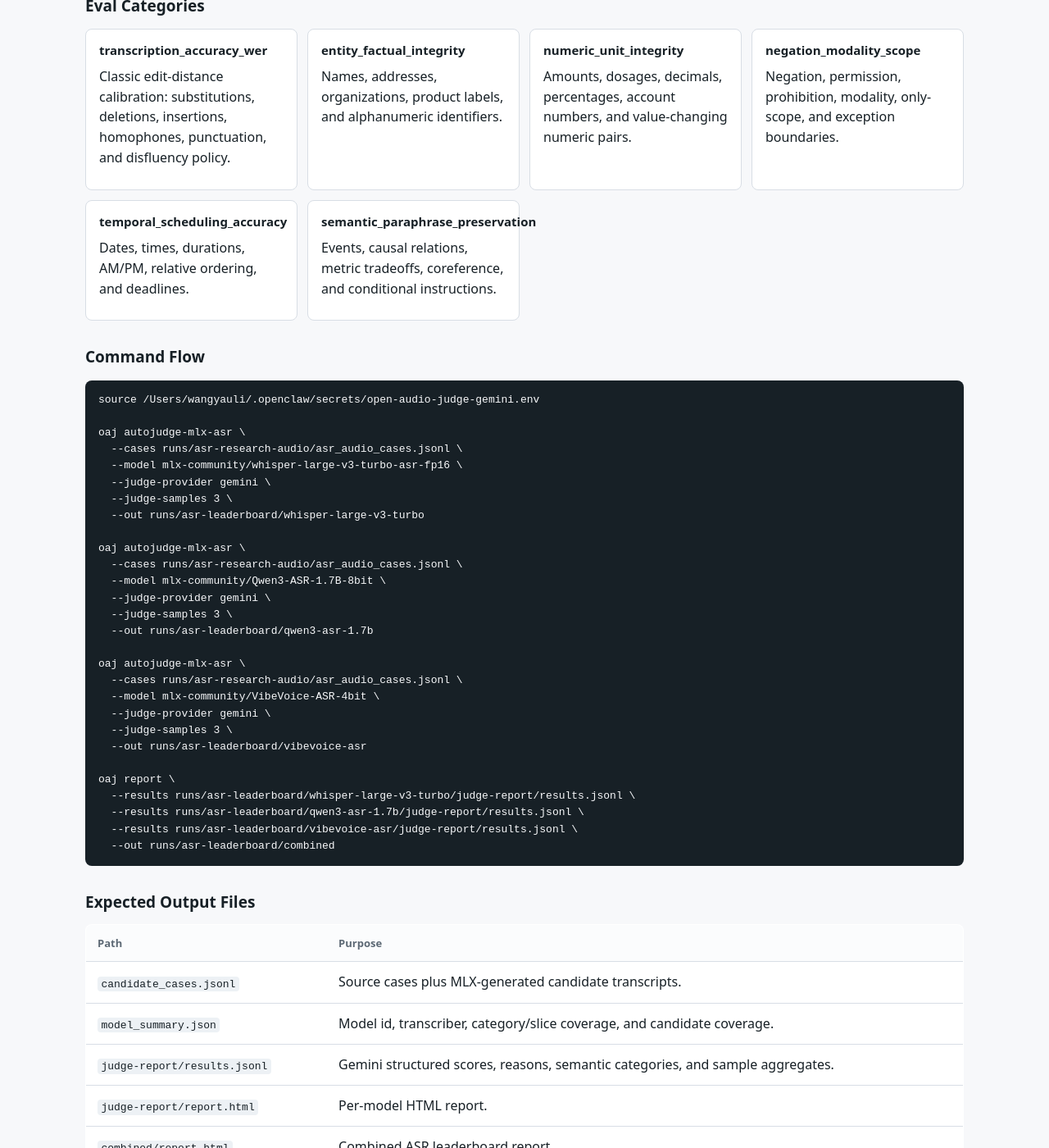
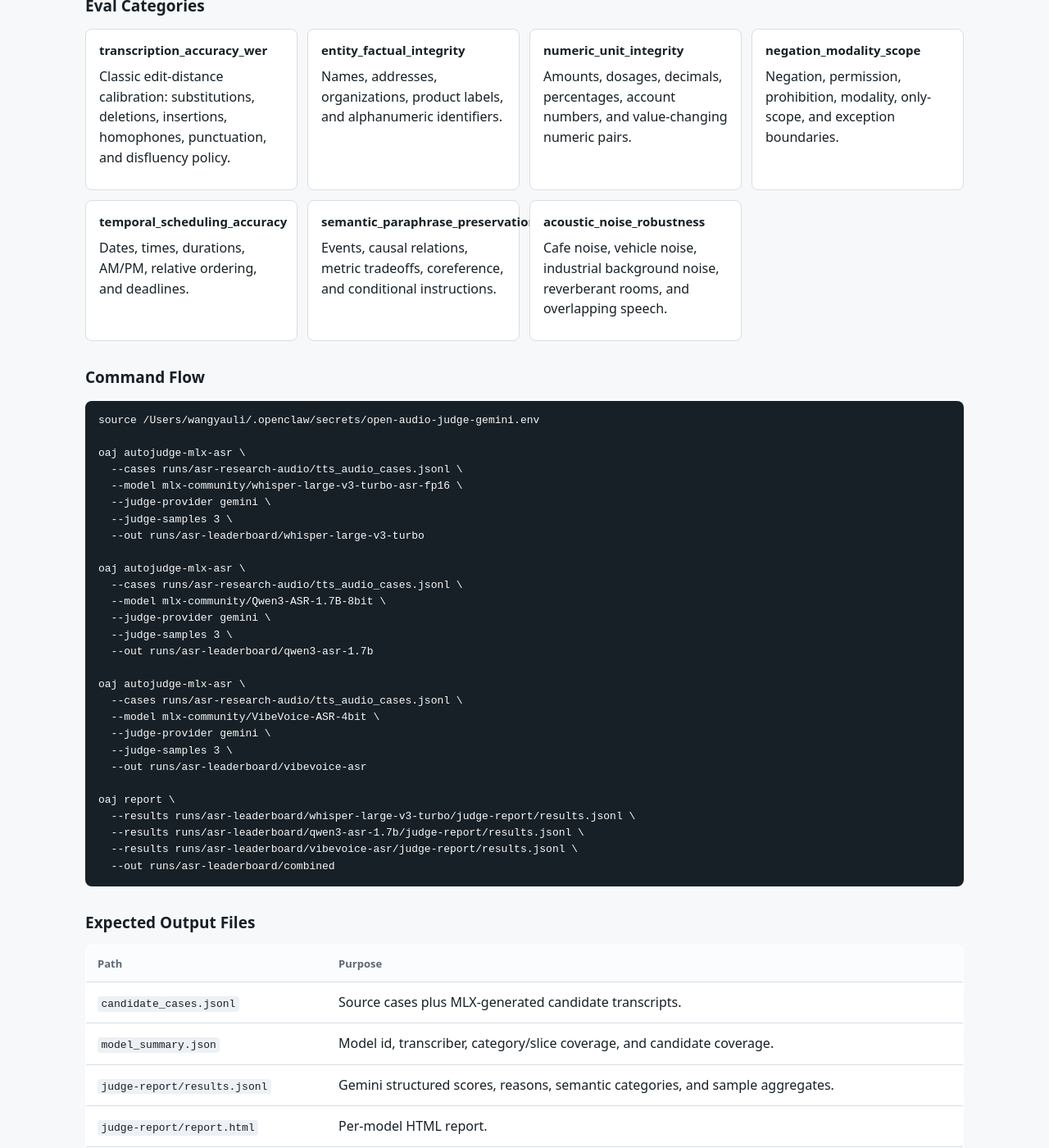
Before and after one commit to kennethli319/kennethli319.github.io, a Jekyll site: the page open-audio-judge/asr-leaderboard-demo.html, which Jekyll copies as it is, in a window 1280 px wide and 1400 px high, scrolled down 880 px. Shown: the whole window at 82% size. Built offline with Jekyll 4.4.1, drawn with Linux system fonts in a browser that asks for light colours.

Commit message:
Refresh Open Audio Judge ASR demo page

```diff
--- a/open-audio-judge/asr-leaderboard-demo.html
+++ b/open-audio-judge/asr-leaderboard-demo.html
@@ -112,8 +112,8 @@
   </header>
   <main>
     <section class="grid" aria-label="Summary metrics">
-      <div class="metric"><span>Seed eval cases</span><strong>30</strong></div>
-      <div class="metric"><span>Research categories</span><strong>6</strong></div>
+      <div class="metric"><span>Seed eval cases</span><strong>35</strong></div>
+      <div class="metric"><span>Research categories</span><strong>7</strong></div>
       <div class="metric"><span>MLX ASR models</span><strong>3</strong></div>
       <div class="metric"><span>Judge samples</span><strong>3x Gemini</strong></div>
     </section>
@@ -144,27 +144,28 @@
       <div class="panel"><h3>negation_modality_scope</h3><p>Negation, permission, prohibition, modality, only-scope, and exception boundaries.</p></div>
       <div class="panel"><h3>temporal_scheduling_accuracy</h3><p>Dates, times, durations, AM/PM, relative ordering, and deadlines.</p></div>
       <div class="panel"><h3>semantic_paraphrase_preservation</h3><p>Events, causal relations, metric tradeoffs, coreference, and conditional instructions.</p></div>
+      <div class="panel"><h3>acoustic_noise_robustness</h3><p>Cafe noise, vehicle noise, industrial background noise, reverberant rooms, and overlapping speech.</p></div>
     </div>
 
     <h2>Command Flow</h2>
     <pre><code>source /Users/wangyauli/.openclaw/secrets/open-audio-judge-gemini.env
 
 oaj autojudge-mlx-asr \
-  --cases runs/asr-research-audio/asr_audio_cases.jsonl \
+  --cases runs/asr-research-audio/tts_audio_cases.jsonl \
   --model mlx-community/whisper-large-v3-turbo-asr-fp16 \
   --judge-provider gemini \
   --judge-samples 3 \
   --out runs/asr-leaderboard/whisper-large-v3-turbo
 
 oaj autojudge-mlx-asr \
-  --cases runs/asr-research-audio/asr_audio_cases.jsonl \
+  --cases runs/asr-research-audio/tts_audio_cases.jsonl \
   --model mlx-community/Qwen3-ASR-1.7B-8bit \
   --judge-provider gemini \
   --judge-samples 3 \
   --out runs/asr-leaderboard/qwen3-asr-1.7b
 
 oaj autojudge-mlx-asr \
-  --cases runs/asr-research-audio/asr_audio_cases.jsonl \
+  --cases runs/asr-research-audio/tts_audio_cases.jsonl \
   --model mlx-community/VibeVoice-ASR-4bit \
   --judge-provider gemini \
   --judge-samples 3 \
```
